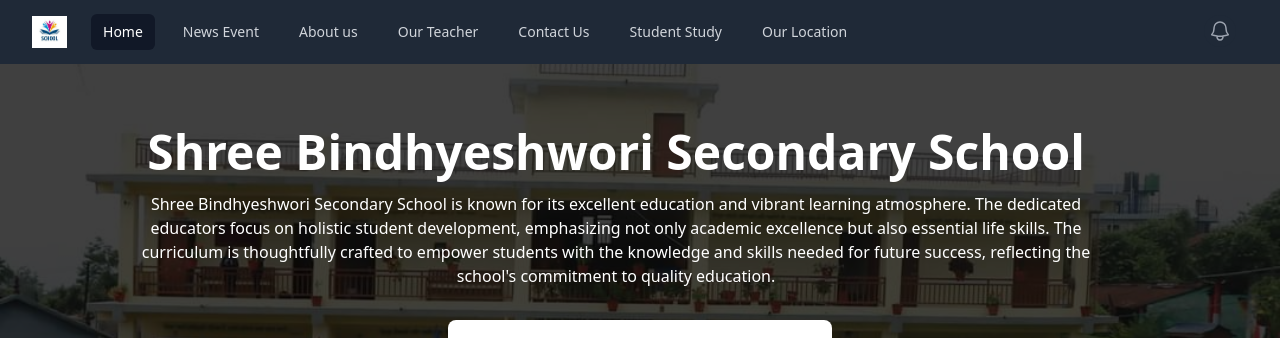
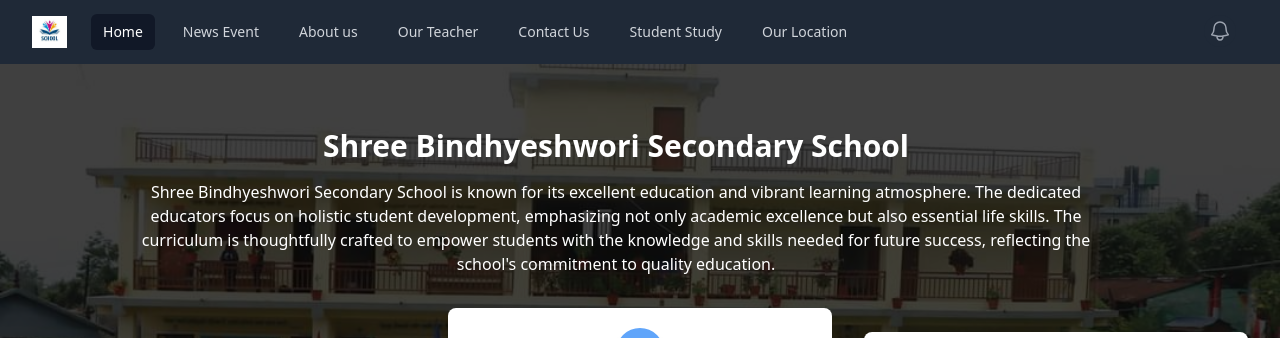
Before and after one commit to aashish0241/bindhyeshworiclient, a React (Create React App) app: page / in a window 1280 px wide. Shown: the top 338 px of the page. Built offline with nearby package versions, Linux system fonts and the light colour scheme.

Commit message:
style change

```diff
--- a/src/components/homepage/Landing.js
+++ b/src/components/homepage/Landing.js
@@ -21,11 +21,11 @@ export default function Homepage() {
           <div className="container relative mx-auto">
             <div className="items-center flex flex-wrap">
             <div className="w-full lg:w-10/12 px-4 ml-auto mr-auto text-center">
-                <div className="pr-12">
-                  <h1 className="text-white font-semibold text-5xl max-w-content">
+  <div className="pr-12 flex flex-col items-center"> {/* Updated line */}
+    <h1 className="text-white font-semibold text-3xl max-w-content">
       Shree Bindhyeshwori Secondary School
     </h1>
-                  <p className="mt-4 text-3lg text-white">
+    <p className="mt-4 text-2lg text-white flex items-center">
       Shree Bindhyeshwori Secondary School is known for its
       excellent education and vibrant learning atmosphere. The
       dedicated educators focus on holistic student development,
@@ -37,6 +37,7 @@ export default function Homepage() {
     </p>
   </div>
 </div>
+
             </div>
           </div>
           <div
```
Lines whose indentation alone changed are shown as unchanged.
